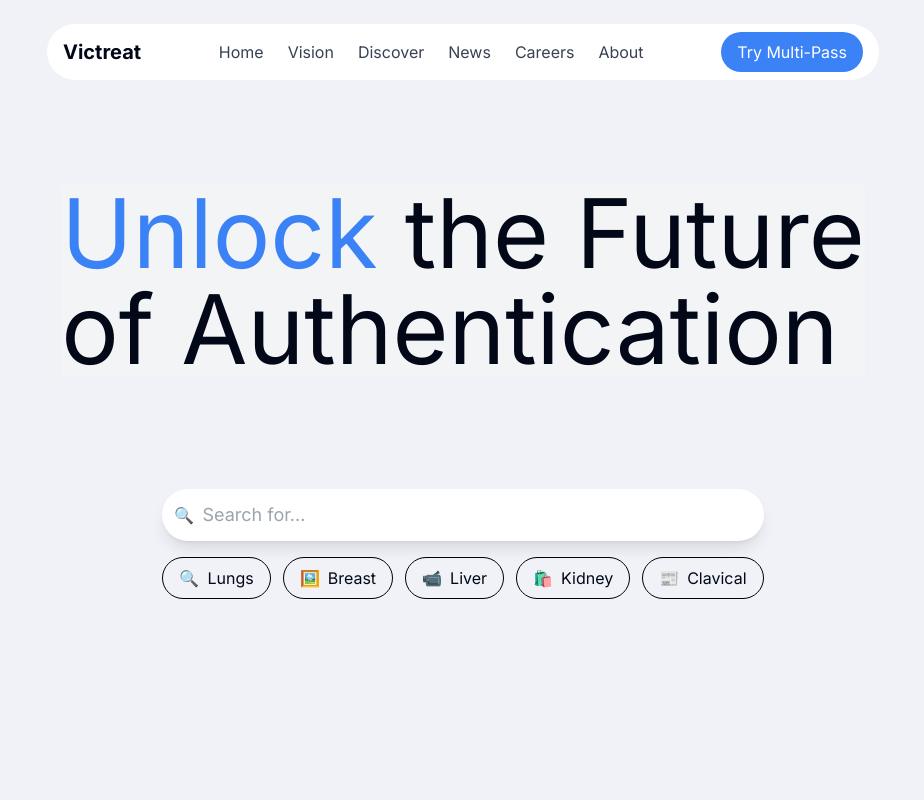
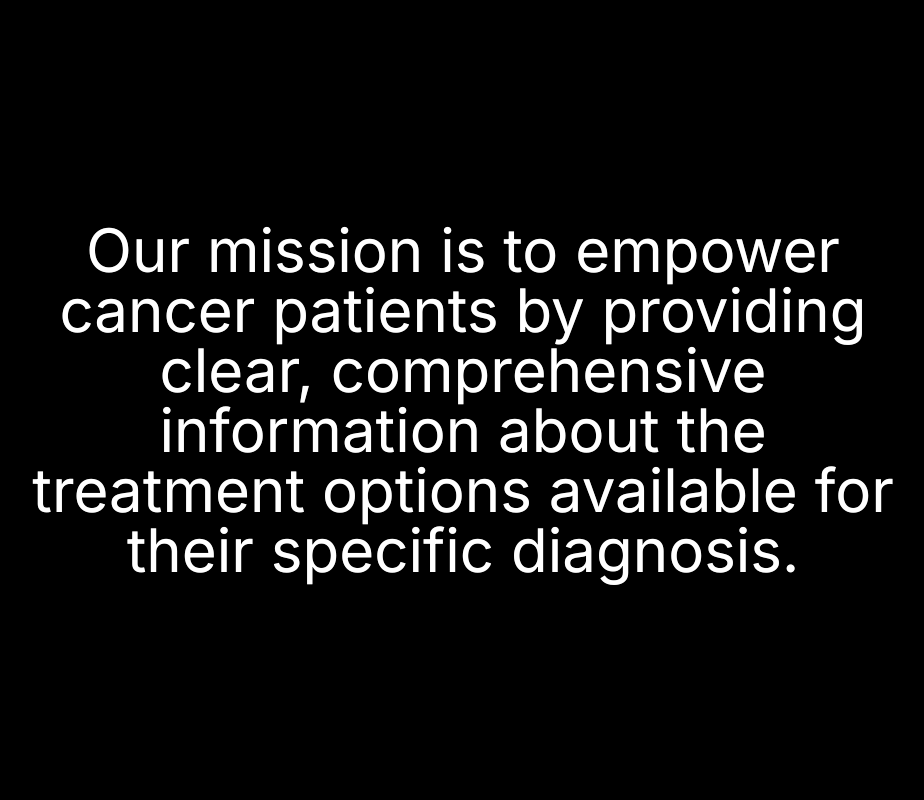
Before and after one commit to zaineli/victreat, a Next.js app: page / in a window 1280 px wide. Shown: the top 800 px of the page, without its empty margins (177-1101 px from the left). Built offline with nearby package versions, Linux system fonts and the light colour scheme.

Commit message:
problem section in progress.

```diff
--- a/app/globals.css
+++ b/app/globals.css
@@ -74,3 +74,22 @@
       @apply bg-background text-foreground;
     }
   }
+
+  .scroll-text {
+    background: linear-gradient(to right, black 50%, grey 50%);
+    background-size: 200% 100%;
+    color: transparent;
+    background-clip: text;
+    -webkit-background-clip: text;
+    animation: scroll-animation 0.01s linear forwards;
+
+  }
+
+  @keyframes scroll-animation {
+    0% {
+      background-position: 000% 0;
+    }
+    100% {
+      background-position: 100% 0;
+    }
+  }
--- a/app/page.tsx
+++ b/app/page.tsx
@@ -10,7 +10,8 @@ export default function Home() {
         <HeroText />
         <SearchBar />
       </section>
-      <ScrollText text="Our mission is to empower cancer patients by providing clear, comprehensive information about the treatment options available for their specific diagnosis. We support patients and their families by offering up-to-date resources, expert insights, and personalized guidance. Whether newly diagnosed or exploring new treatments, our platform helps you make informed decisions and navigate your path to recovery with confidence and hope." />
+      <ScrollText text="Our mission is to empower cancer patients by providing clear, comprehensive information about the treatment options available for their specific diagnosis." />
+      {/* <section className="h-screen"></section> */}
     </div>
   );
 }
--- a/components/custom/scrollText.tsx
+++ b/components/custom/scrollText.tsx
@@ -4,11 +4,14 @@ import { motion, useAnimation } from 'framer-motion';
 import { useInView } from 'react-intersection-observer';
 
 const useIntersectionObserver = (ref, options) => {
-  const [isIntersecting, setIsIntersecting] = useState(false);
+  // const [isIntersecting, setIsIntersecting] = useState(false);
+  const [ratio, setRatio] = useState(0);
 
   useEffect(() => {
     const observer = new IntersectionObserver(([entry]) => {
-      setIsIntersecting(entry.isIntersecting);
+      // setIsIntersecting(entry.isIntersecting);
+      setRatio(entry.intersectionRatio);
+      console.log(entry.intersectionRatio);
     }, options);
 
     if (ref.current) {
@@ -22,32 +25,46 @@ const useIntersectionObserver = (ref, options) => {
     };
   }, [ref, options]);
 
-  return isIntersecting;
+  return ratio;
+  // return true;
+  // return isIntersecting;
 };
 
 const ScrollText = ({ text }) => {
   const ref = useRef();
-  const isVisible = useIntersectionObserver(ref, { threshold: 0.1 });
+  const ratio = useIntersectionObserver(ref, { threshold: Array.from({ length: 101 }).fill(0).map((_, i) => i * 0.01) });
 
-  const words = text.split(' ');
+  const words = text.split('');
 
   return (
-    <div className="flex flex-wrap text-2xl h-screen">
-      <div className="border-2 border-black h-max">
+    <div ref={ref} className="flex flex-wrap justify-center text-2xl h-[100vh]">
+      {/* {ratio} */}
+      <div
+        style={
+          {
+            backgroundColor: 'black',
+                  opacity: ratio > 0.5 ? (ratio < 0.6 ? (ratio - 0.5) / 0.1 : 1) : 0,
+            // backgroundColor: ratio > 0.3 ? (ratio < 0.7 ? `rgba(0, 0, 0, ${255-(ratio - 0.3) / 0.4})` : 'black') : 'transparent',
+          }
+        }
+        className="fixed inset-0 flex justify-center items-center ">
 
-        <div ref={ref}>
-          {words.map((word, index) => (
-            <motion.span
-              key={index}
-              initial={{ opacity: 0 }}
-              animate={{ opacity: isVisible ? 1 : 0 }}
-              transition={{ delay: index * 0.3, duration: 0.1 }}
-              style={{ display: 'inline-block', marginRight: '5px' }}
-            >
-              {word}
-            </motion.span>
-          ))}
+        <div className=' text-center  text-6xl h-max  w-[70vw]'>
+          {
+            words.map((l, index) => (
+              <span
+                style={{
+                  // animationDelay: `${index * 0.01}s`,
+                  // animationDelay: `${index * 0.01}s`,
+                  opacity: ratio > 0.5 ? (ratio < 0.6 ? (ratio - 0.5) / 0.1 : 1) : 0,
+                  color: index / words.length < (ratio - 0.6) / 0.4 ? 'white' : 'gray',
+                }}
+                className='scroll-text'>{l}</span>
+            ))
+          }
         </div>
+
+
       </div>
     </div>
   );
```
